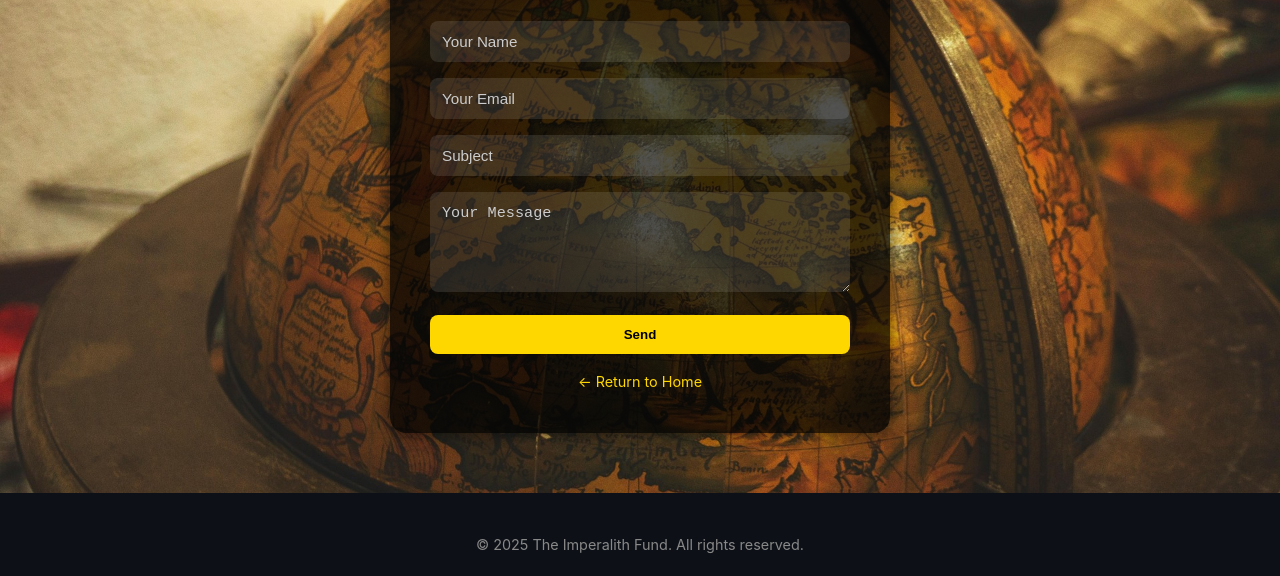
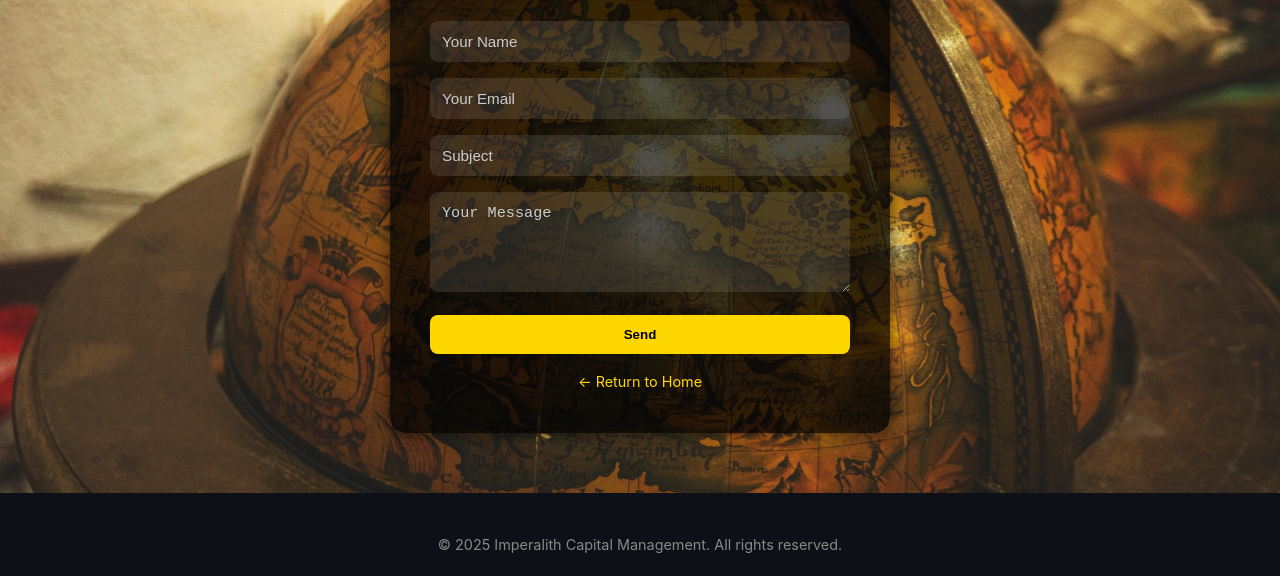
Before and after one commit to Imperalith/imperalith.github.io, a plain HTML site: page contact.html in a window 1280 px wide. Shown: the part 238-814 px from the top of the page. Drawn offline with Linux system fonts and the light colour scheme.

Commit message:
Update contact.html

```diff
--- a/contact.html
+++ b/contact.html
@@ -39,7 +39,7 @@
 
   <!-- FOOTER -->
   <footer class="site-footer">
-    <p>&copy; 2025 The Imperalith Fund. All rights reserved.</p>
+    <p>&copy; 2025 Imperalith Capital Management. All rights reserved.</p>
   </footer>
 
 </body>
```
